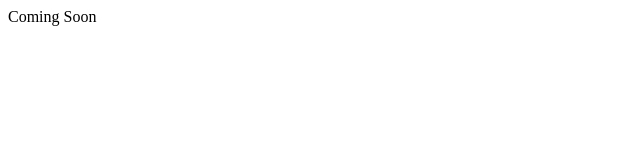
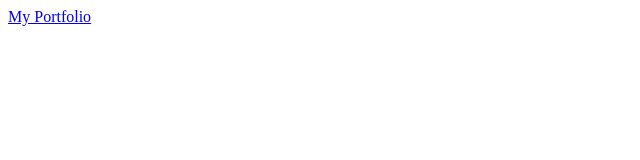
Before and after one commit to philpil/philpil.github.io, a plain HTML site: page index.html in a window 1280 px wide. Shown: the whole page, without its empty margins (0-640 px from the left). Drawn offline with Linux system fonts and the light colour scheme.

Commit message:
Update index.html

```diff
--- a/index.html
+++ b/index.html
@@ -3,6 +3,8 @@
   <title>philpil</title>
 </head>
   <body>
-    Coming Soon
+
+    <a href="portfolio/">My Portfolio</a>
+
   </body>
 </html>
```
